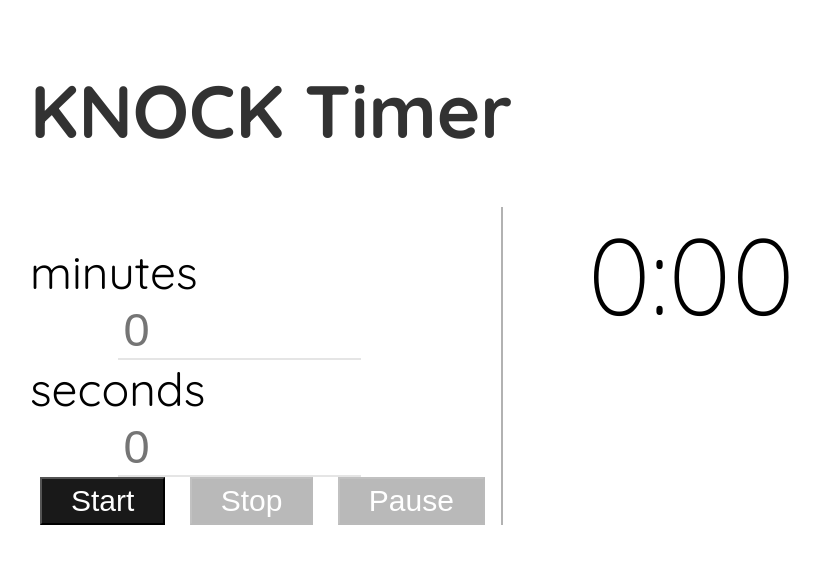
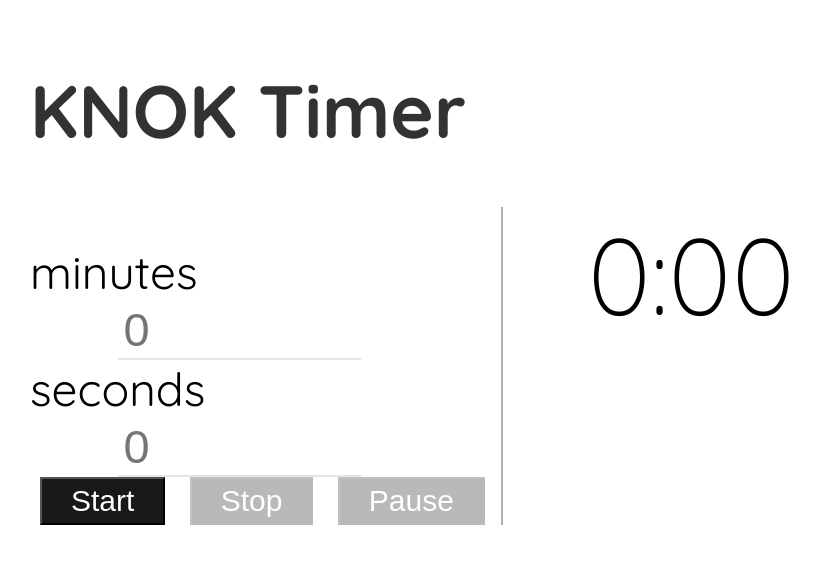
Before and after one commit to jayeshtijare/Timer, a plain HTML site: page index.html in a window 1280 px wide. Shown: the whole page, without its empty margins (98-918 px from the left). Drawn offline with nearby package versions, Linux system fonts and the light colour scheme.

Commit message:
Update index.html

```diff
--- a/index.html
+++ b/index.html
@@ -2,12 +2,12 @@
 <html lang="en" dir="ltr">
     <head>
         <meta charset="utf-8">
-        <title>KNOCK Timer</title>                                          <!--title-->
+        <title>KNOK Timer</title>                                          <!--title-->
         <link href="https://fonts.googleapis.com/css2?family=Quicksand:wght@300;400;700&display=swap" rel="stylesheet">
         <link rel="stylesheet" href="style.css">
     </head>
     <body>
-        <h1>KNOCK Timer</h1>                                                 <!--header-->
+        <h1>KNOK Timer</h1>                                                 <!--header-->
         <section id="controls">
 
             <div class="input-groups">                                          <!--input for minutes-->
```
